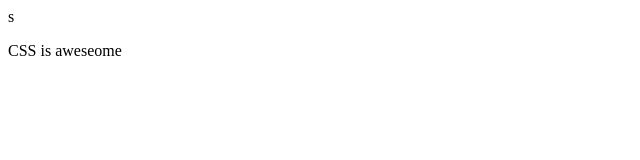
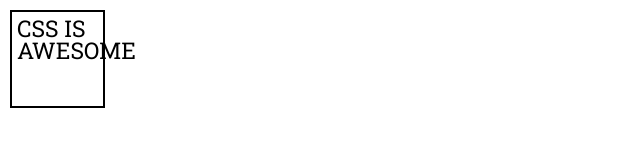
Before and after one commit to zita-gmbr/layout_homework, a plain HTML site: page index.html in a window 1280 px wide. Shown: the whole page, without its empty margins (0-640 px from the left). Drawn offline with Linux system fonts and the light colour scheme.

Commit message:
css update

```diff
--- a/index.html
+++ b/index.html
@@ -1,4 +1,5 @@
-s<!DOCTYPE html>
+<!DOCTYPE html>
+
 <html lang="en">
 <head>
     <meta charset="UTF-8">
@@ -7,8 +8,8 @@ s<!DOCTYPE html>
     <title>CSS_is_aweseome
     </title>
     <link href="https://fonts.googleapis.com/css?family=Roboto+Slab:400,600,700,800&display=swap" rel="stylesheet">
-    <link rel="stlyesheet" href="reset.css">
-    <link rel="stlyesheet" href="stlye.css">
+    <link rel="stylesheet" href="reset.css">
+    <link rel="stylesheet" href="style.css">
 
 </head>
 
@@ -16,7 +17,7 @@ s<!DOCTYPE html>
 
     <div>
         <p>
-            CSS is aweseome
+        CSS is awesome
         </p>
     </div>
 
--- a/stlye.css
+++ /dev/null
@@ -1,4 +0,0 @@
-div {
-    width: 129px;
-    font-family: 'Roboto Slab', serif;
-}
--- /dev/null
+++ b/style.css
@@ -0,0 +1,39 @@
+div {
+    width: 150px;
+    margin-top: 10px;
+    margin-left: 10px;
+    margin-bottom: 10px;
+    margin-right: 10px;
+}
+
+p {
+    font-family: 'Roboto Slab', serif;
+    font-size: 23px;
+    font-weight: semi-bold;
+    font-stretch: normal;
+    font-style: normal;
+    line-height: 0.96;
+    letter-spacing: normal;
+    text-transform: uppercase;
+    color: #000000;
+    border: solid 2px #000000;
+    padding-top: 5px;
+    padding-left: 5px;
+    padding-bottom: 9px;
+    padding-right: 6px;
+    width: 80px;
+    height: 80px;
+}
+
+
+/*
+margin-top: 15px;
+margin-left: 15px;
+margin-bottom: 19px;
+margin-right: 6px;
+border: solid 2px #000000;
+padding-top: 5px;
+padding-left: 5px;
+padding-bottom: 9px;
+padding-right: 54px;
+*/
```
Also changed, not shown: 1 other file.
